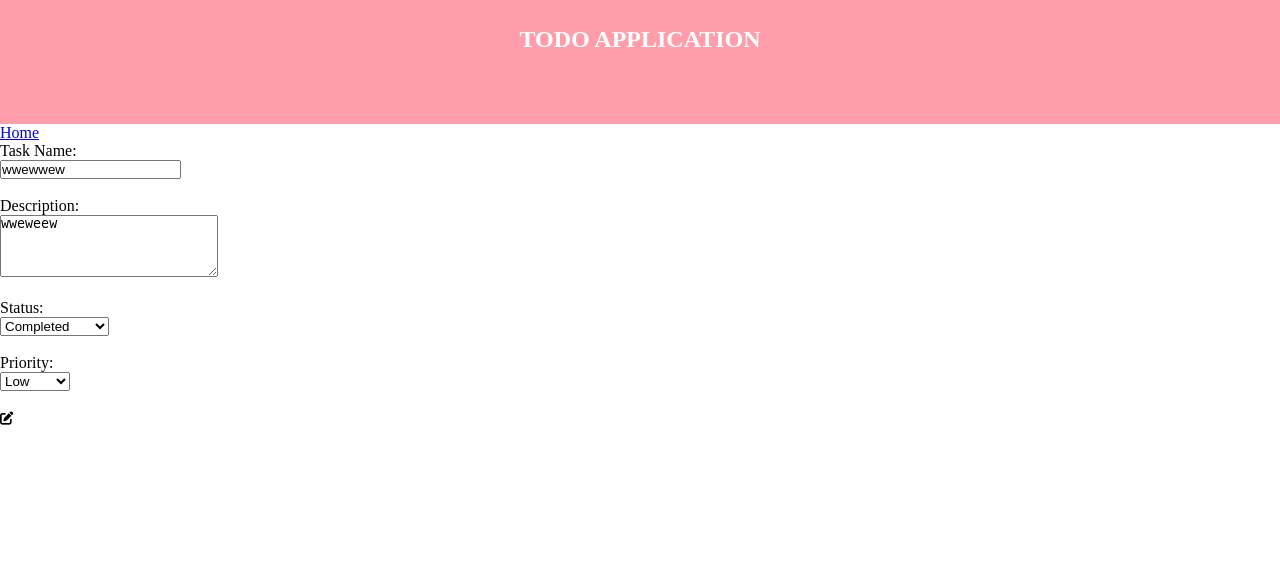
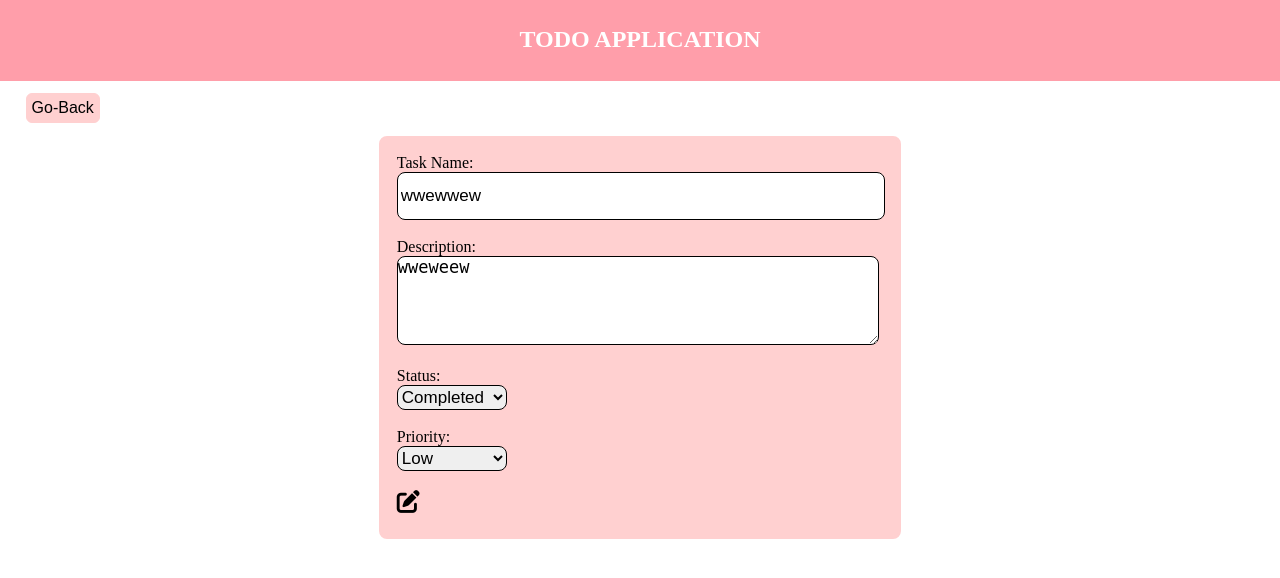
Before and after one commit to saranramani2002/Task-django, a Django app: page /updatetodo/60/ in a window 1280 px wide. Shown: the top 578 px of the page. Run offline with Django 4.2, Linux system fonts and the light colour scheme; a user stored in the database is signed in; data comes from the database, SQL or seed files in the repository; both versions use the stored data as it was after the commit; some libraries are stand-ins or nearby versions.

Commit message:
final commit

```diff
--- a/todouser/static/todouser/main.css
+++ b/todouser/static/todouser/main.css
@@ -5,7 +5,7 @@
 .nav-bar{
     color: white;
     background-color: #FF9EAA;
-    height: 98px;
+    height: 55px;
     text-align: center;
     padding-top: 2%;
 }
@@ -71,10 +71,10 @@
     font-size: 16px;
     cursor: pointer;
 }
-.taskname-container{
+#todo-js{
     margin: auto;
     width: 38%;
-    height: 220px;
+    /* height: 234px; */
     border: 3px solid #FFD0D0;
     background-color: #FFD0D0;
     padding: 15px;
@@ -87,9 +87,85 @@
     border-radius: 6px;
     color: black;
     padding: 3px;
+    margin-top: 1%;
+    margin-left: 1.2%;
     text-align: center;
     text-decoration: none;
     display: inline-block;
     font-size: 16px;
     cursor: pointer;
 }
+.up-btn{
+    color: black;
+    display: inline-block;
+    font-size: 23px;
+    cursor: pointer;
+}
+.dlt-btn{
+    color: black;
+    display: inline-block;
+    font-size: 23px;
+    cursor: pointer;
+}
+.create-container{
+    margin: auto;
+    width: 38%;
+    height: 420px;
+    border: 3px solid #FFD0D0;
+    background-color: #FFD0D0;
+    padding: 15px;
+    margin-top: 1%;
+    border-radius: 8px;
+}
+.btn-cls{
+    border: 1px solid black;
+    background-color: white;
+    border-radius: 6px;
+    color: black;
+    padding: 5px;
+    margin-top: 1%;
+    text-align: center;
+    text-decoration: none;
+    display: inline-block;
+    font-size: 16px;
+    cursor: pointer;
+}
+.goback{
+    border: 1px solid #FFD0D0;
+    background-color: #FFD0D0;
+    border-radius: 6px;
+    color: black;
+    padding: 5px;
+    margin-top: 1%;
+    margin-left: 2%;
+    text-align: center;
+    text-decoration: none;
+    display: inline-block;
+    font-size: 16px;
+    cursor: pointer;
+}
+.update-container{
+    margin: auto;
+    width: 38%;
+    height: 367px;
+    border: 3px solid #FFD0D0;
+    background-color: #FFD0D0;
+    padding: 15px;
+    margin-top: 1%;
+    border-radius: 8px;
+}
+.profile{
+    margin: auto;
+    width: 28%;
+    height: 60px;
+    border: 3px solid #FFD0D0;
+    background-color: #FFD0D0;
+    padding:  15px 15px 15px 15px;
+    margin-top: 1%;
+    /* text-align: left; */
+    border-radius: 8px;
+}
+#span-id{
+    /* font-size: medium; */
+    font-weight: 200;
+}
--- a/todouser/templates/todouser/login.html
+++ b/todouser/templates/todouser/login.html
@@ -19,10 +19,10 @@
                 <input id="login-username" autocomplete="off" type="text" rows="2" cols="50"><br><br> -->
 
                 <label>E-mail</label><br>
-                <input id="login-email" autocomplete="off" type="email" required style="width: 510px; height: 40px; Border-radius: 8px; Border: 1px solid black; font-size:17px;"><br><br>
+                <input id="login-email" autocomplete="off" type="email" required style="min-width: 480px; height: 40px; Border-radius: 8px; Border: 1px solid black; font-size:17px;"><br><br>
 
                 <label>Password</label><br>
-                <input id="login-pass" autocomplete="off" type="password" required style="width: 510px; height: 40px; Border-radius: 8px; Border: 1px solid black; font-size:17px;"><br><br>
+                <input id="login-pass" autocomplete="off" type="password" required style="width: 480px; height: 40px; Border-radius: 8px; Border: 1px solid black; font-size:17px;"><br><br>
 
             <div class="forms-btn">
                 <button id="login-btn" type="submit">Login</button>
--- a/todouser/templates/todouser/update.html
+++ b/todouser/templates/todouser/update.html
@@ -2,25 +2,30 @@
 {% block content %}
 
 <div>
-
     <div>
-        <a href="{% url 'todo-list' %}">Home</a>
+        <button class="goback" onclick="goTo()">Go-Back</button>
     </div>
 
-    <div>
+    <div class="update-container">
         <form id="update-form-data" method="PUT" data-pk="{{ todos.pk }}">
             {% csrf_token %}
 
             <input type="hidden" name="user_id" value="{{ user.id }}">
 
             <label for="update-task-name">Task Name:</label><br>
-            <input required id="update-task-name" type="text" value="{{ todos.tname }}"><br><br>
+            <input required id="update-task-name" type="text" value="{{ todos.tname }}"
+            style="padding: 3px; width: 480px; height: 40px; Border-radius: 8px; Border: 1px solid black; font-size:17px;"
+            ><br><br>
 
             <label for="update-task-desc">Description:</label><br>
-            <textarea id="update-task-desc" type="text" rows="4" cols="25">{{ todos.desc }}</textarea><br><br>
+            <textarea id="update-task-desc" type="text" rows="4" cols="25"
+            style="width: 480px; height: 87px; Border-radius: 8px; Border: 1px solid black; font-size:17px;"
+            >{{ todos.desc }}</textarea><br><br>
 
             <label for="update-task-status">Status:</label><br>
-            <select required id="update-task-status">
+            <select required id="update-task-status"
+            style="width: 110px; height: 25px; Border-radius: 8px; Border: 1px solid black; font-size:17px;"
+            >
                 <option value="Completed" {% if todo.status == "Completed" %} selected {% endif %}>Completed</option>
                 <option value="In-progress" {% if todo.status == "In-progress" %} selected {% endif %}>In-progress
                 </option>
@@ -29,19 +34,25 @@
             </select><br><br>
 
             <label for="update-task-priority">Priority:</label><br>
-            <select required id="update-task-priority">
+            <select required id="update-task-priority"
+            style="width: 110px; height: 25px; Border-radius: 8px; Border: 1px solid black; font-size:17px;"
+            >
                 <option value="Low" {% if todo.priority == "Low" %}selected{% endif %}>Low</option>
                 <option value="Medium" {% if todo.priority == "Medium" %}selected{% endif %}>Medium</option>
                 <option value="High" {% if todo.priority == "High" %}selected{% endif %}>High</option>
             </select><br><br>
 
-            <button style="background-color:transparent;border:none;" class="btn-cls" id="update-task-btn"
+            <button style="background-color:transparent;border:none;" class="up-btn" id="update-task-btn"
                 type="submit"><i class="fas fa-pen-to-square"></i></button>
         </form>
     </div>
 </div>
 
 <script>
+
+     function goTo(){
+        window.location.href = href="{% url 'todo-list' %}";
+    }
 
     // Fetch CSRF token from cookies
     function getCookie(name) {
--- a/todouser/views.py
+++ b/todouser/views.py
@@ -19,7 +19,7 @@ def updatetodos(request, pk):
         todoData = Todoapp.objects.get(id=pk)
         return render(request, 'todouser/update.html', {'todos' : todoData})
     except Todoapp.DoesNotExist:
-        todoData = None
+        return JsonResponse({"Error":"Not found"})
 
 # --------------------------------------------------------------- !
 def loginform(request):
```
Also changed, not shown: todouser/templates/todouser/create.html (+19 -8 lines), todouser/templates/todouser/home.html (+5 -8 lines), todouser/templates/todouser/profile.html (+9 -4 lines), todouser/tests.py (+99 -0 lines), db.sqlite3, 1 other file.
